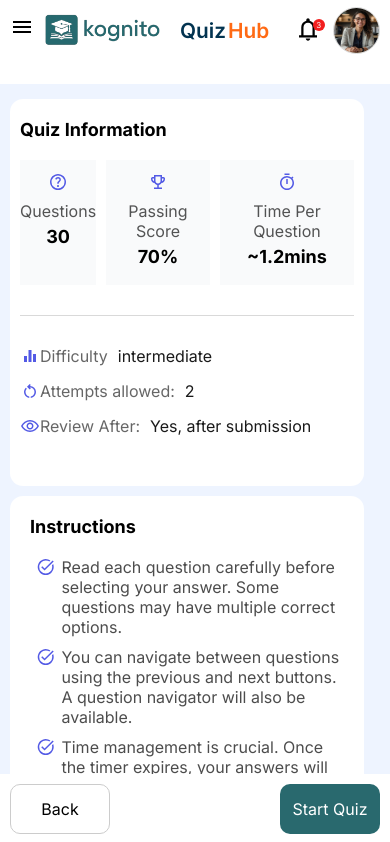
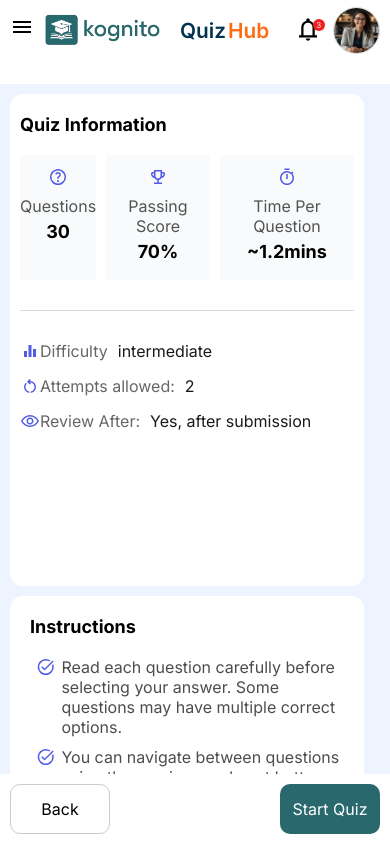
Before and after one commit to John-hackx/Kognito, a React (Vite) app: page /quizhub/quizzes/1 in a window 390 px wide. Shown: the top 842 px of the page. Built offline with nearby package versions, Linux system fonts and the light colour scheme; a web font is replaced by a local one.

Commit message:
slight change to footer...

```diff
--- a/src/Quiz_Section/pages/QuizDetailsPage.module.css
+++ b/src/Quiz_Section/pages/QuizDetailsPage.module.css
@@ -7,7 +7,7 @@
 }
 
 .quizDetailsMain {
-  background-color: #eef4ff;
+  /* background-color: #eef4ff; */
   flex: 0.85;
   padding-left: 100px;
   padding-right: 100px;
@@ -170,8 +170,9 @@
 @media (min-width: 360px) and (max-width: 399px) {
   /* Styles for standard phones */
   .quizDetailsPage {
-    padding-top: 10px;
-    height: 99vh;
+    /* padding-top: 10px; */
+    /* gap: 30px; */
+    height: 160vh;
   }
   .quizDetailsMain {
     width: 90.8vw;
@@ -181,11 +182,12 @@
     /* overflow-y: scroll; */
   }
   .subContainer {
+    height: 100%;
     flex-direction: column;
     gap: 10px;
     width: 100%;
     height: 90%;
-    margin-top: 5px;
+    margin-top: 10px;
   }
   .subContainerLeft {
     padding-left: 10px;
@@ -215,12 +217,13 @@
   }
   .quizDetailsFooter {
     height: 70px;
-    padding-left: 10px;
-    padding-right: 10px;
     position: fixed;
     bottom: 0;
     left: 0;
     right: 0;
+    padding-left: 10px;
+    padding-right: 10px;
+    margin-top: 30px;
     background-color: #ffffff;
   }
   .backBtn {
```
